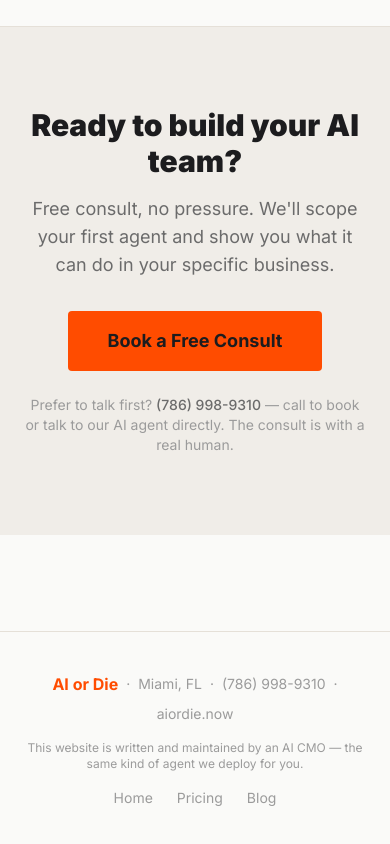
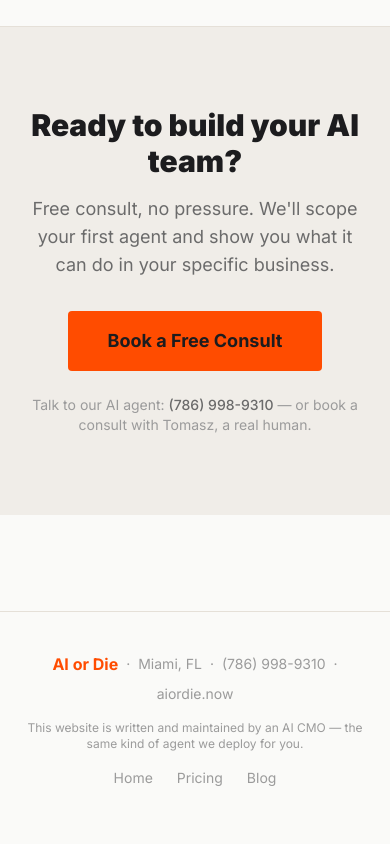
Before and after one commit to 1MORLAP/aiordie-website, a Next.js app: page /pricing in a window 390 px wide. Shown: the part 4013-4857 px from the top of the page. Built offline with nearby package versions, Linux system fonts and the light colour scheme.

Commit message:
fix: phone CTAs say Talk to AI, pricing page phone text updated

```diff
--- a/app/page.tsx
+++ b/app/page.tsx
@@ -151,7 +151,7 @@ export default function Home() {
                   href="tel:+17869989310"
                   className="text-sm font-semibold text-[var(--text-secondary)] transition-colors hover:text-[var(--text-primary)]"
                 >
-                  (786) 998-9310
+                  Talk to AI · (786) 998-9310
                 </a>
               </div>
             </ScrollReveal>
--- a/app/pricing/page.tsx
+++ b/app/pricing/page.tsx
@@ -352,11 +352,11 @@ export default function PricingPage() {
           Book a Free Consult
         </a>
         <p className="mt-6 text-[var(--text-muted)] text-sm">
-          Prefer to talk first?{" "}
+          Talk to our AI agent:{" "}
           <a href="tel:+17869989310" className="text-[var(--text-secondary)] hover:text-[var(--text-primary)] transition-colors font-medium">
             (786) 998-9310
           </a>
-          {" "}— call to book or talk to our AI agent directly. The consult is with a real human.
+          {" "}— or book a consult with Tomasz, a real human.
         </p>
       </section>
     </>
```
